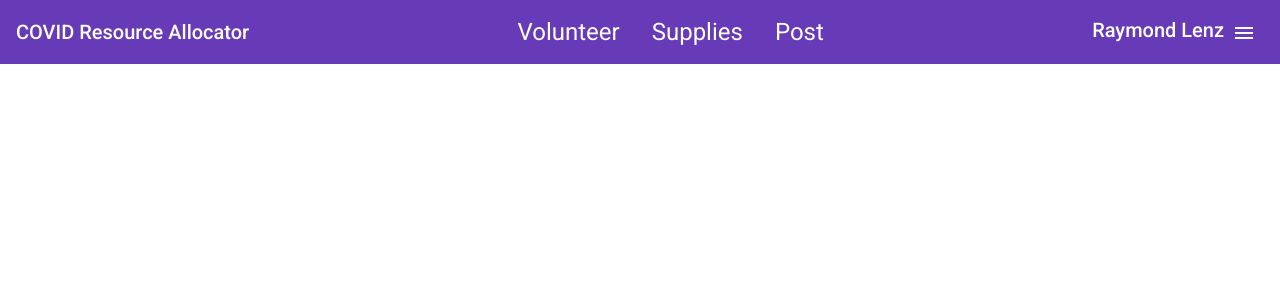
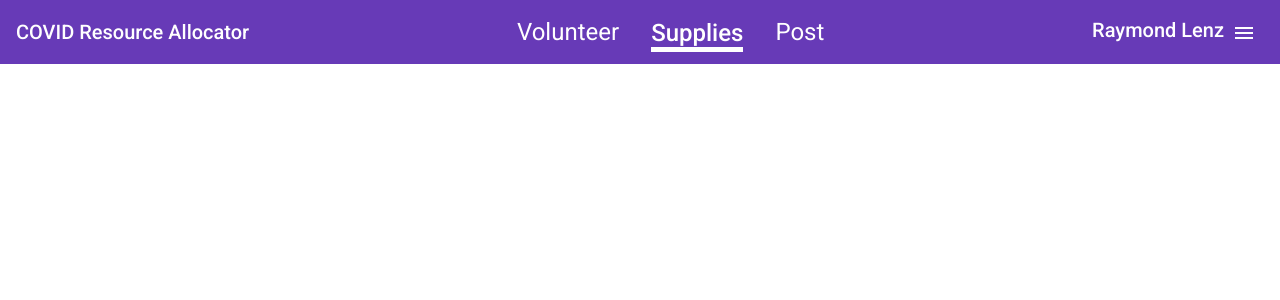
Before and after one commit to lost1227/covid-resource-allocator, an Angular app in the folder ui/: page /supplies in a window 1280 px wide. Shown: the top 300 px of the page. Built offline with nearby package versions, Linux system fonts and the light colour scheme.

Commit message:
fixed redirect and bars under title

```diff
--- a/ui/src/app/toolbar/toolbar.component.html
+++ b/ui/src/app/toolbar/toolbar.component.html
@@ -5,13 +5,13 @@
     <div id="toolbar-mid">
 
         <button Volunteers mat-button routerLink="/volunteer">
-            <span [ngClass]="getOptionClass(Volunteer)">Volunteer</span>
+            <span [ngClass]="getOptionClass('Volunteers')">Volunteer</span>
         </button>
         <button Supplies mat-button routerLink="/supplies">
-            <span [ngClass]="getOptionClass(Supplies)">Supplies</span>
+            <span [ngClass]="getOptionClass('Supplies')">Supplies</span>
         </button>
         <button Post mat-button routerLink="/post">
-            <span [ngClass]="getOptionClass(Post)">Post</span>
+            <span [ngClass]="getOptionClass('New Post')">Post</span>
         </button>
     </div>
     <div id="toolbar-left">
```
